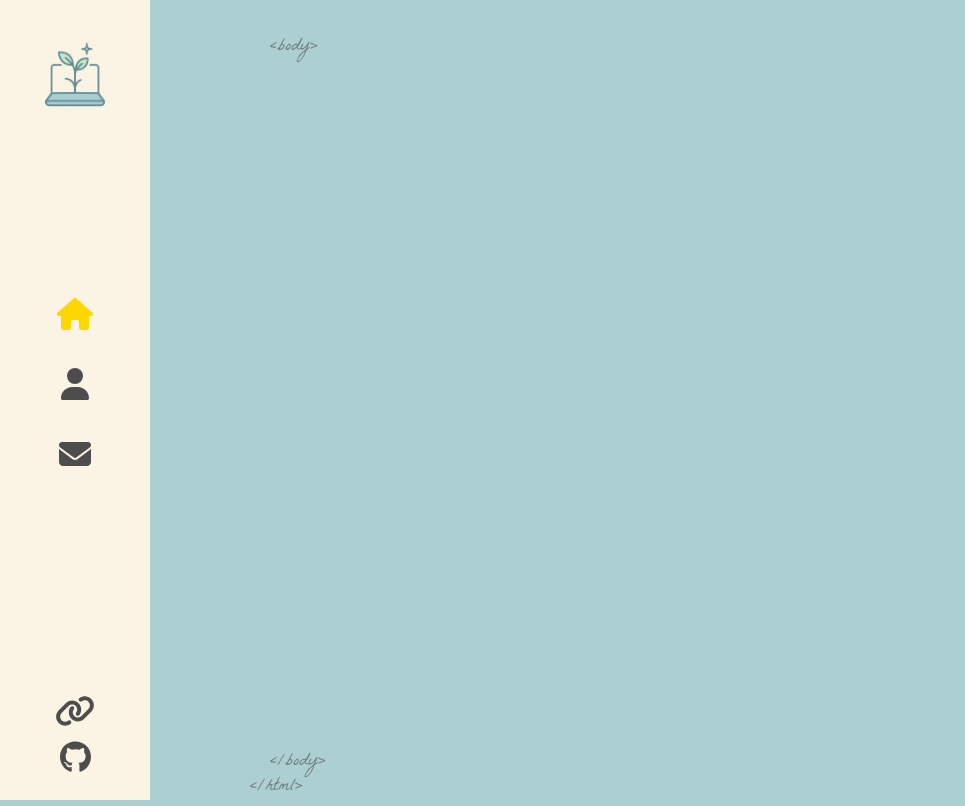
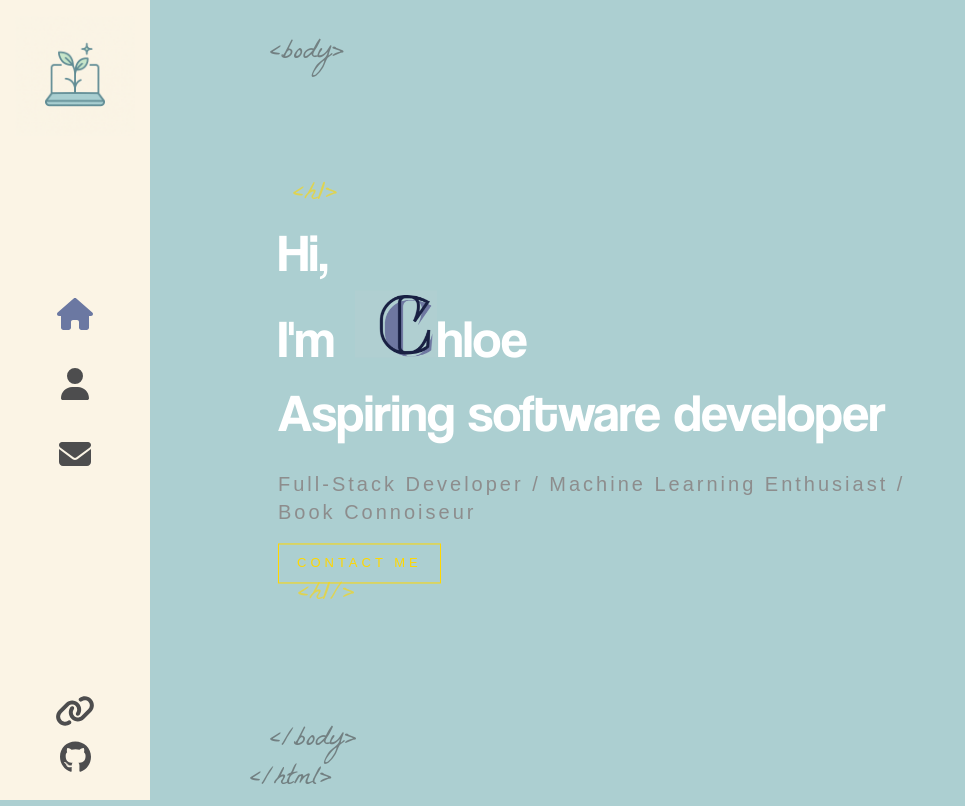
Before and after one commit to ChloeW125/personal-portfolio, a React (Create React App) app: page / in a window 1280 px wide. Shown: the top 806 px of the page, without its empty margins (0-965 px from the left). Built offline with nearby package versions, Linux system fonts and the light colour scheme.

Commit message:
home page base

```diff
--- a/src/App.js
+++ b/src/App.js
@@ -1,12 +1,15 @@
 import './App.scss';
 import { Routes, Route } from 'react-router-dom'
 import Layout from './components/layout'
+import Home from './components/home'
 
 function App() {
   return (
     <>
     <Routes>
-      <Route path="/" element={<Layout />} />
+      <Route path="/" element={<Layout />}>
+        <Route index element={<Home />} />
+      </Route>
     </Routes>
     </>
   );
--- /dev/null
+++ b/src/components/home/index.js
@@ -0,0 +1,22 @@
+import { Link } from 'react-router-dom';
+import cLetter from '../../assets/images/c.png';
+import './index.scss';
+
+const Home  = () => {
+    return(
+        <div className="container home-page">
+            <div className="text-zone">
+                <h1>Hi, <br /> I'm
+                <img src={cLetter} alt="developer" />
+                hloe
+                <br/>
+                Aspiring software developer
+                </h1>
+                <h2>Full-Stack Developer / Machine Learning Enthusiast / Book Connoiseur</h2>
+                <Link to="/contact" className='flat-button'>CONTACT ME</Link>
+            </div>
+        </div>
+    )
+}
+
+export default Home
--- /dev/null
+++ b/src/components/home/index.scss
@@ -0,0 +1,79 @@
+.home-page {
+    .text-zone {
+        position: absolute;
+        left: 10%;
+        top: 50%;
+        transform: translateY(-50%);
+        width: 50%;
+        max-height: 90%;
+    }
+    h1 {
+        color: #fff;
+        font-size: 53px;
+        margin: 0;
+        font-family: 'Coolvetica';
+        font-weight: 400;
+
+        &::before {
+            content: '<h1>';
+            font-family: 'La Belle Aurore';
+            color: #ffd700;
+            font-size: 28px;
+            position: absolute;
+            margin-top: -40px;
+            left: 15px;
+            opacity: 0.6;
+        }
+
+        &::after {
+            content: '<h1/>';
+            font-family: 'La Belle Aurore';
+            color: #ffd700;
+            font-size: 28px;
+            position: absolute;
+            margin-top: 200px;
+            left: 20px;
+            opacity: 0.6;
+            animation: fadeIn 1s 1.7s backwards;
+        }
+
+        img {
+            width: 82px;
+            margin-left: 20px;
+            opacity: 0;
+            height: auto;
+            animation: rotateIn 1s linear both;
+            animation-delay: 1.4s;
+        }
+    }
+
+    h2 {
+        color: #8d8d8d;
+        margin-top: 20px;
+        font-weight: 400;
+        font-size: 20px;
+        font-family: sans-serif;
+        letter-spacing: 3px;
+        animation: fadeIn 1s 1.8s backwards;
+    }
+
+    .flat-button {
+        color: #ffd700;
+        font-size: 13px;
+        font-weight: 400;
+        letter-spacing: 4px;
+        font-family: sans-serif;
+        text-decoration: none;
+        padding: 10px 18px;
+        border: 1px solid #ffd700;
+        float: left;
+        animation: fadeIn 1s 1.8s backwards;
+        white-space: nowrap;
+
+        &:hover {
+            background: #ffd700;
+            color: #333;
+        }
+    }
+
+}
--- a/src/components/layout/index.scss
+++ b/src/components/layout/index.scss
@@ -16,10 +16,25 @@
     position: absolute;
     bottom: 0;
     left: 120px;
-    font-size: 18px;
+    font-size: 28px;
     font-family: 'La Belle Aurore';
 }
 
 .bottom-tag-html {
     margin-left: -20px;
 }
+
+.container {
+    width: 100%;
+    will-change: contents;
+    height: 90%;
+    min-height: 566px;
+    position: absolute;
+    opacity: 0;
+    top: 5%;
+    margin: 0 auto;
+    z-index: 1;
+    transform-style: preserve-3d;
+    animation: fadeIn 1s forwards;
+    animation-delay: 1s;
+}
--- a/src/components/sidebar/index.scss
+++ b/src/components/sidebar/index.scss
@@ -87,7 +87,7 @@
 
         a.active {
             svg {
-                color: #ffd700;
+                color: #6b78a2;
             }
         }
 
```
Also changed, not shown: src/assets/images/c.png (added).
